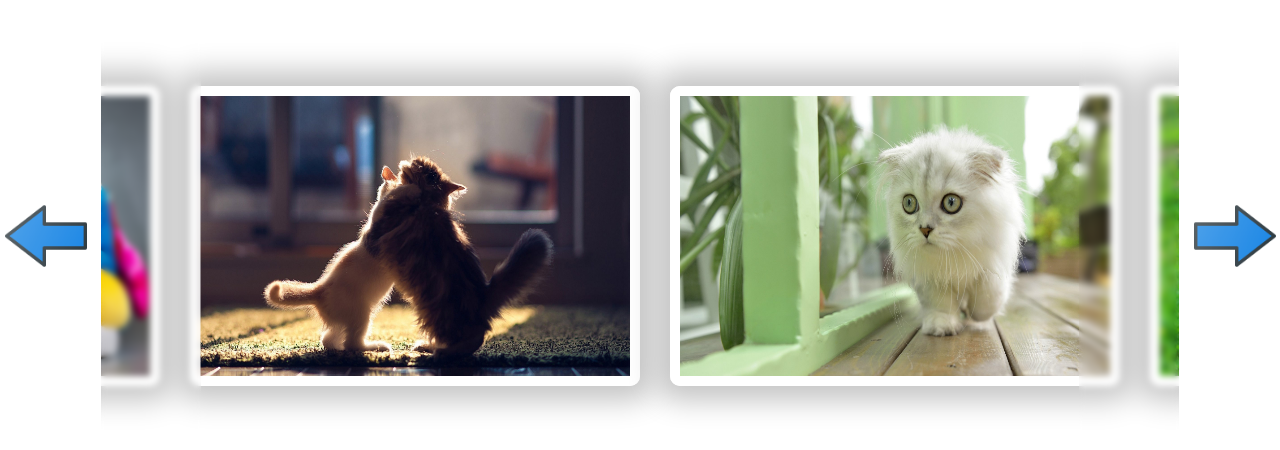
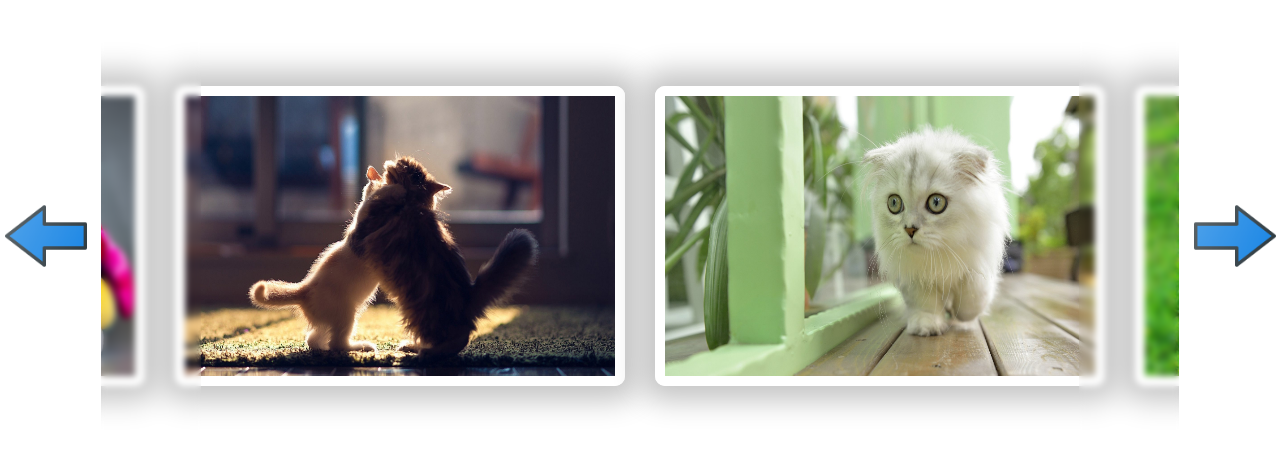
Before and after one commit to Vitaliy901/slider, a plain HTML site: page index.html in a window 1280 px wide. Shown: the part 164-614 px from the top of the page. Drawn offline with Linux system fonts and the light colour scheme.

Commit message:
fix width of slider.

```diff
--- a/css/style.css
+++ b/css/style.css
@@ -44,7 +44,7 @@ html    {
 
 .slider-position {
 	height: 300px;
-	flex: 0 1 900px;
+	flex: 0 1 930px;
 	position: relative;
 }
 /* ===================img=================== */
```
